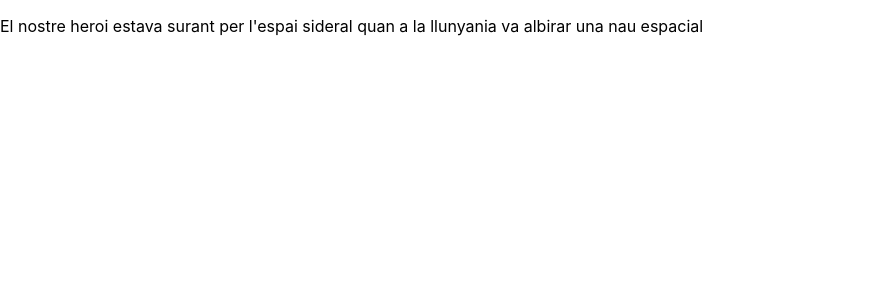
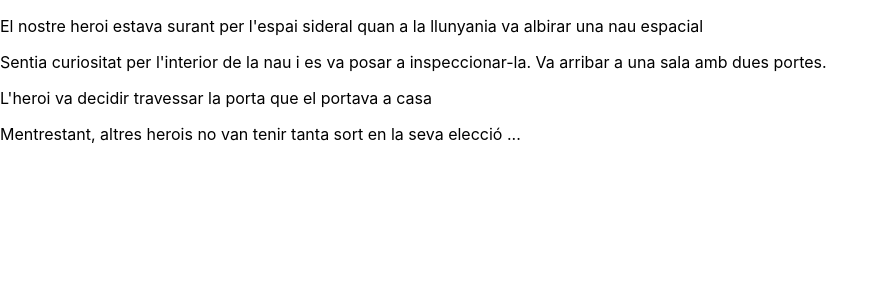
Before and after one commit to Spanioulis/Sprint-6, a React (Create React App) app: page / in a window 1280 px wide. Shown: the top 300 px of the page, without its empty margins (0-888 px from the left). Built offline with nearby package versions, Linux system fonts and the light colour scheme.

Commit message:
Ejercicio 2
Crear array en archivo  `textos.js` en carpeta assets
Importar textos en componente App
Enviar como {param} a componente hijo Escena
Modificar componente Escena para renderizar en el DOM cada frase

```diff
--- a/src/App.jsx
+++ b/src/App.jsx
@@ -1,14 +1,17 @@
 // import logo from './logo.svg';
 // import './App.css';
 
-//? Importamos el Component Escena para poder renderizarlo en App()
+//? Importar Component Escena para poder renderizarlo en App()
 import { Escena } from './components/escena/Escena';
+
+// Importar [array] de textos que será el 'props' a enviar a <Escena />
+import { textos } from './assets/textos';
 
 function App() {
     return (
-        // Usaremos el tag <> vacío, aunque se podría usar <Fragment></Fragment>
+        // Usaremos el tag <></> vacío, aunque se podría usar <Fragment></Fragment>
         <>
-            <Escena />
+            <Escena param={textos} />
         </>
     );
 }
--- /dev/null
+++ b/src/assets/textos.js
@@ -0,0 +1,6 @@
+export const textos = [
+    "El nostre heroi estava surant per l'espai sideral quan a la llunyania va albirar una nau espacial",
+    "Sentia curiositat per l'interior de la nau i es va posar a inspeccionar-la. Va arribar a una sala amb dues portes.",
+    "L'heroi va decidir travessar la porta que el portava a casa",
+    'Mentrestant, altres herois no van tenir tanta sort en la seva elecció ...'
+];
--- a/src/components/escena/Escena.jsx
+++ b/src/components/escena/Escena.jsx
@@ -1,5 +1,13 @@
-// Lo exportamos con nombre (mismo que el archivo), no por default
+// Lo exportamos con nombre explícito (mismo que el archivo), no por default
 // Al contener un único <tag> o elemento, no hace falta envolverlo en un contenedor padre
-export const Escena = () => {
-    return <p>El nostre heroi estava surant per l'espai sideral quan a la llunyania va albirar una nau espacial</p>;
+
+export const Escena = ({ param }) => {
+    // Recorrer array (param) y crear un nuevo <p></p> por cada elemento
+    // Poner una 'key' a cada elemento para evitar error en Consola
+    const frases = param.map((frase, index) => {
+        return <p key={index}>{frase}</p>;
+    });
+
+    // Devolver el conjunto de frases en un contenedor padre vacío, para que no se genere un contenedor (p, div...) que pueda causarnos problemas
+    return <>{frases}</>;
 };
```
